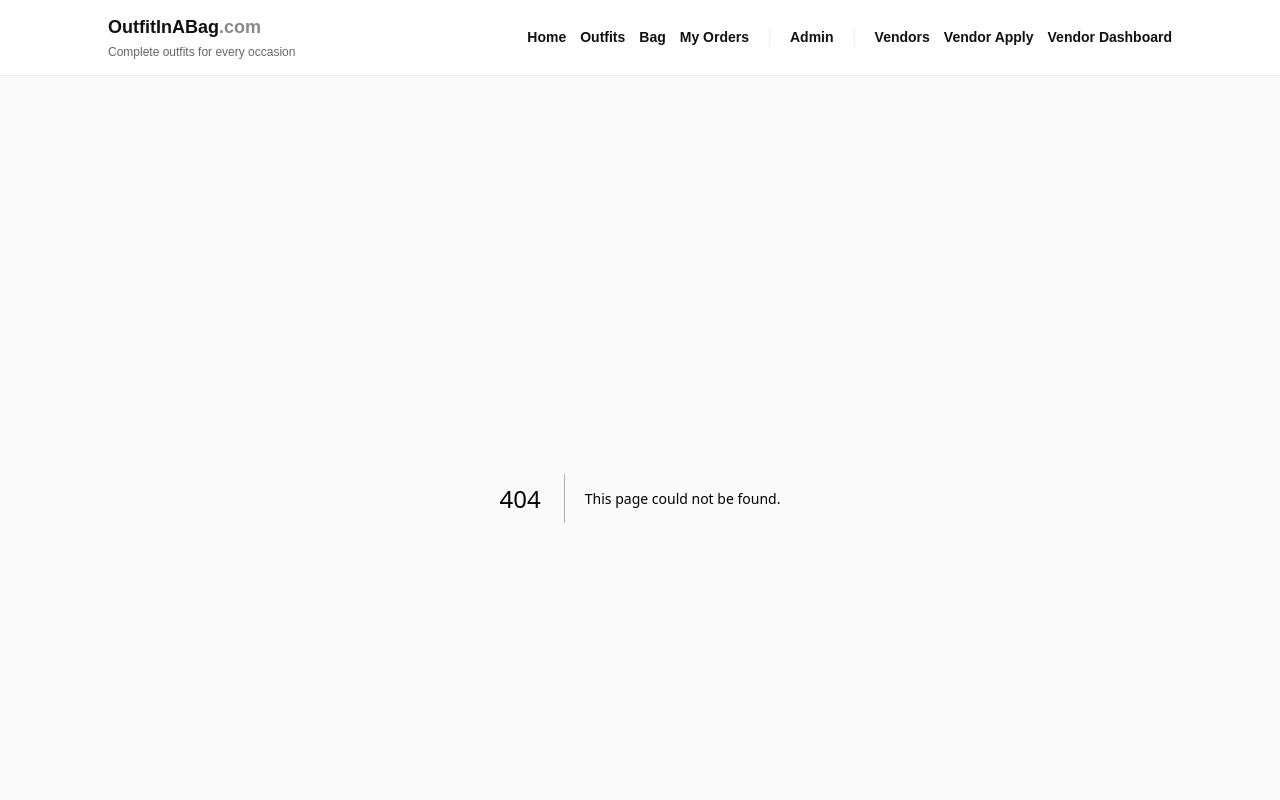
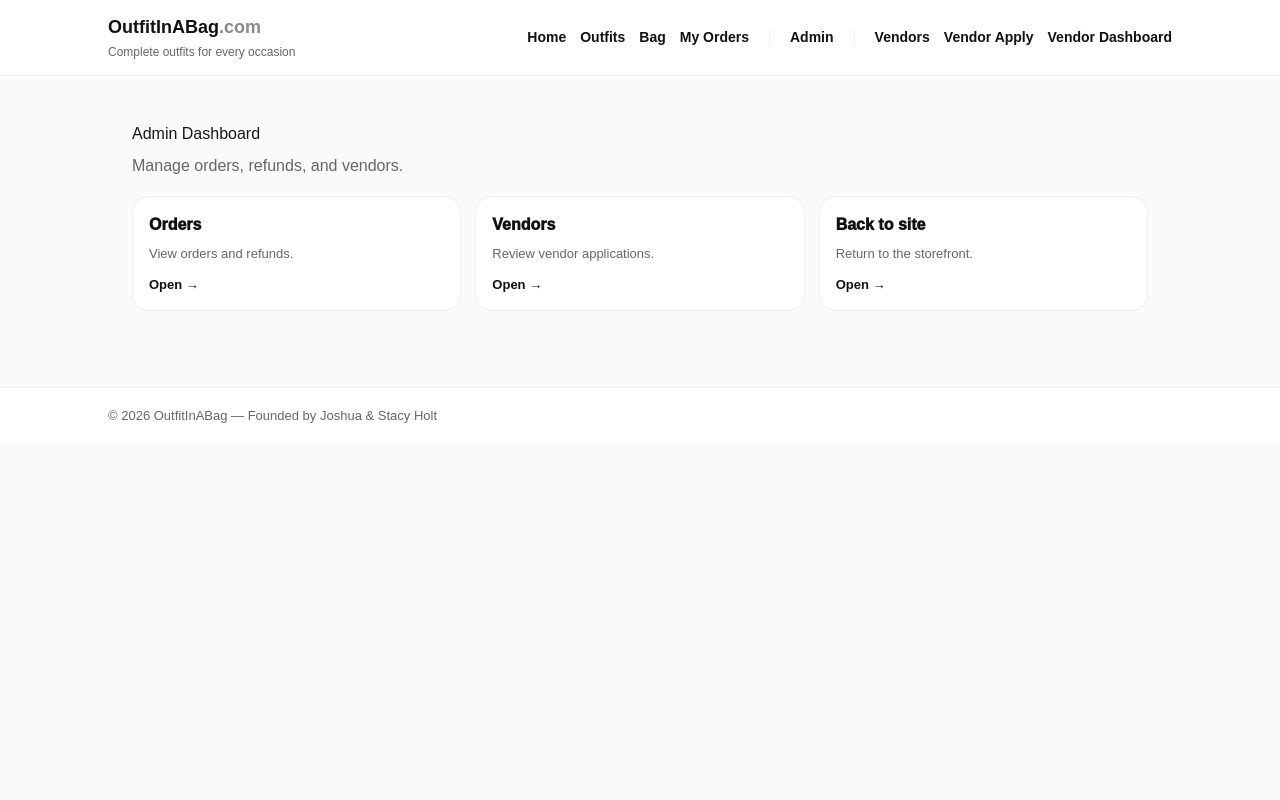
Before and after one commit to jholt19/outfitinabag-site, a Next.js app: page /admin/dashboard in a window 1280 px wide. Before the commit this address had no page. Shown: the top 800 px of the page. Built offline with nearby package versions, Linux system fonts and the light colour scheme.

Commit message:
Add admin dashboard page

```diff
--- /dev/null
+++ b/app/admin/dashboard/page.tsx
@@ -0,0 +1,50 @@
+"use client";
+
+import Link from "next/link";
+
+export default function AdminDashboardPage() {
+  return (
+    <main style={{ maxWidth: 1100, margin: "0 auto", padding: 24 }}>
+      <h1 style={{ margin: 0 }}>Admin Dashboard</h1>
+      <p style={{ color: "#666", marginTop: 8 }}>
+        Manage orders, refunds, and vendors.
+      </p>
+
+      <div
+        style={{
+          marginTop: 18,
+          display: "grid",
+          gridTemplateColumns: "repeat(auto-fit, minmax(240px, 1fr))",
+          gap: 14,
+        }}
+      >
+        <Card title="Orders" desc="View orders and refunds." href="/admin/orders" />
+        <Card title="Vendors" desc="Review vendor applications." href="/admin/vendors" />
+        <Card title="Back to site" desc="Return to the storefront." href="/outfits" />
+      </div>
+    </main>
+  );
+}
+
+function Card({ title, desc, href }: { title: string; desc: string; href: string }) {
+  return (
+    <Link
+      href={href}
+      style={{
+        display: "block",
+        textDecoration: "none",
+        border: "1px solid #eee",
+        background: "white",
+        borderRadius: 16,
+        padding: 16,
+        color: "#111",
+      }}
+    >
+      <div style={{ fontWeight: 950, fontSize: 16 }}>{title}</div>
+      <div style={{ color: "#666", marginTop: 8, fontSize: 13, lineHeight: 1.35 }}>
+        {desc}
+      </div>
+      <div style={{ marginTop: 12, fontWeight: 900, fontSize: 13 }}>Open →</div>
+    </Link>
+  );
+}
```
